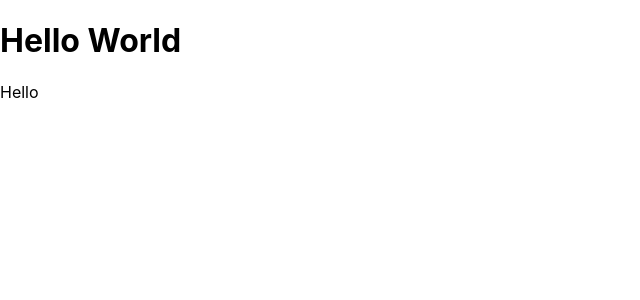
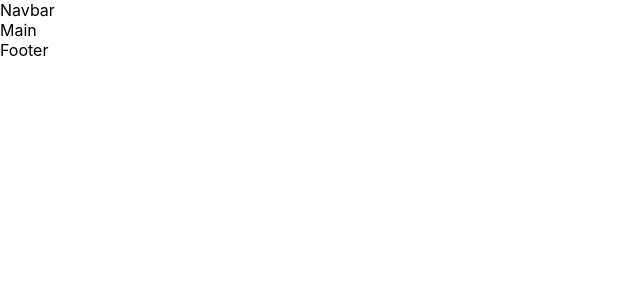
Before and after one commit to Thanush1307/Thnush.K, a React (Create React App) app: page / in a window 1280 px wide. Shown: the top 300 px of the page, without its empty margins (0-640 px from the left). Built offline with nearby package versions, Linux system fonts and the light colour scheme.

Commit message:
Components created

```diff
--- a/src/App.js
+++ b/src/App.js
@@ -1,11 +1,15 @@
 import logo from './logo.svg';
 import './App.css';
+import Navbar from './components/Navbar';
+import Main from './components/Main';
+import Footer from './components/Footer';
 
 function App() {
   return (
     <div>
-      <h1>Hello World</h1>
-      <p>Hello</p>
+      <Navbar />
+      <Main />
+      <Footer />
     </div>
   );
 }
--- /dev/null
+++ b/src/components/Footer.jsx
@@ -0,0 +1,9 @@
+import React from 'react'
+
+const Footer = () => {
+  return (
+    <div>Footer</div>
+  )
+}
+
+export default Footer
--- /dev/null
+++ b/src/components/Main.jsx
@@ -0,0 +1,9 @@
+import React from 'react'
+
+const Main = () => {
+  return (
+    <div>Main</div>
+  )
+}
+
+export default Main
--- /dev/null
+++ b/src/components/Navbar.jsx
@@ -0,0 +1,9 @@
+import React from 'react'
+
+const Navbar = () => {
+  return (
+    <div>Navbar</div>
+  )
+}
+
+export default Navbar
```
